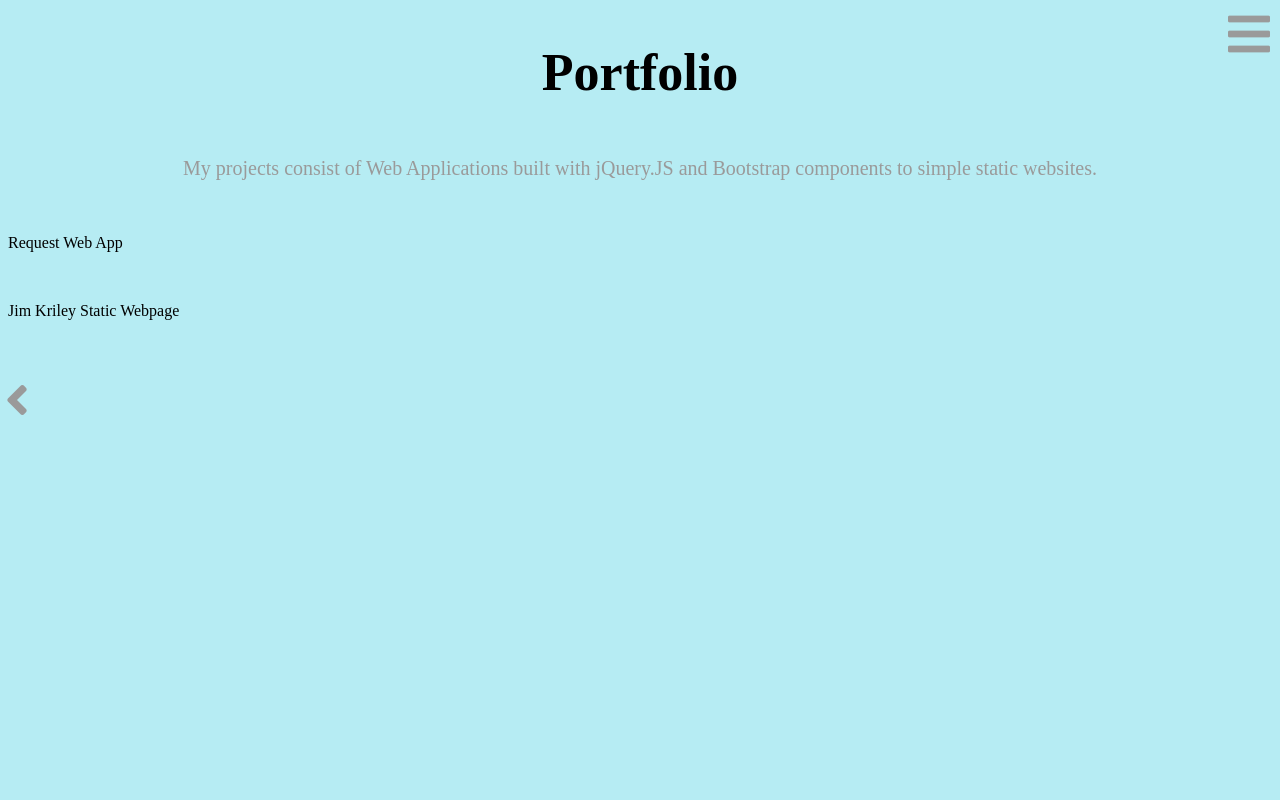
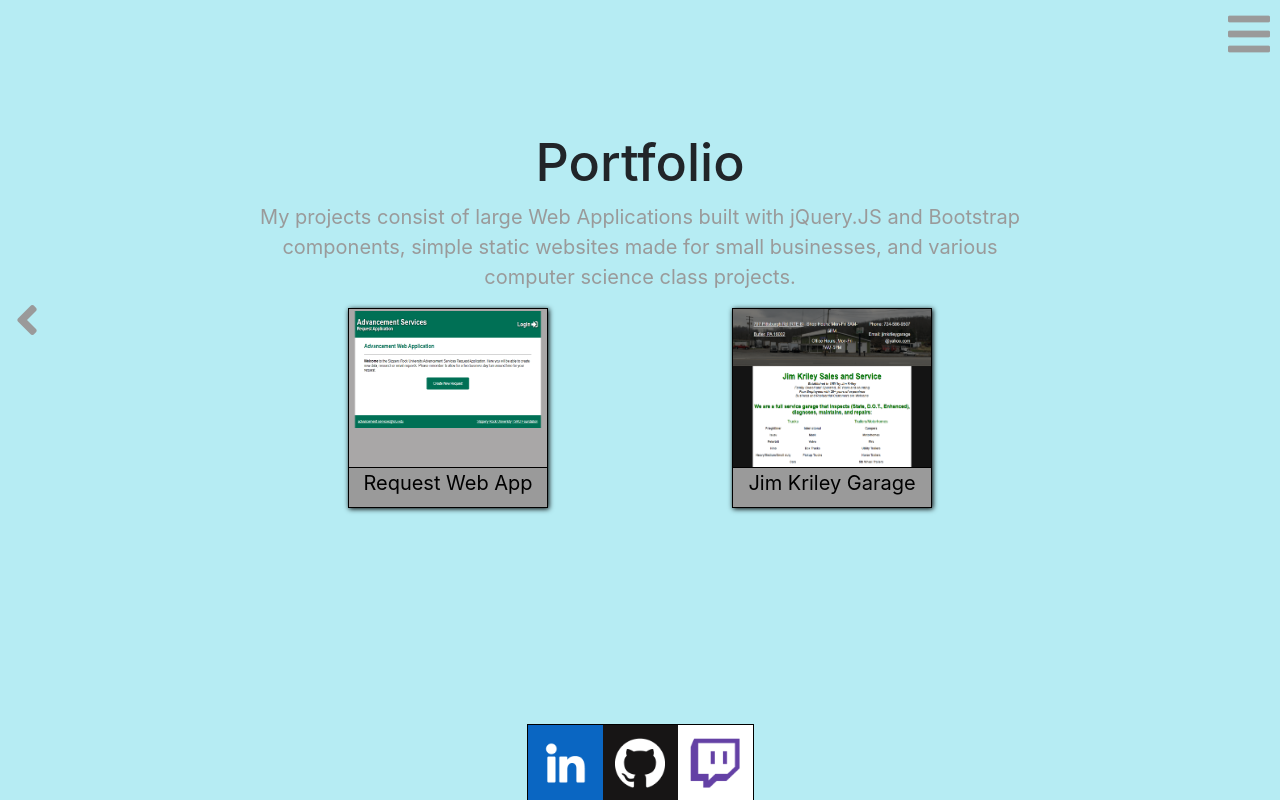
Before and after one commit to sas1041/Personal-Website, a PHP site: page /portfolio.html in a window 1280 px wide. Run offline with PHP 8.4, Linux system fonts and the light colour scheme; some libraries are stand-ins or nearby versions.

Commit message:
Add files via upload

```diff
--- a/css/style.css
+++ b/css/style.css
@@ -1,5 +1,7 @@
 body {
   background-color: #B6ECF3;
+  margin: 0;
+  padding: 0;
 }
 
 .fas {
@@ -12,37 +14,68 @@ body {
   right: 10px;
 }
 
-#menuX {
-  position: absolute;
-  top: 10px;
-  left: 10px;
-  color: white;
-}
-
 #menu {
-  width: 0;
+  width: 100%;
   background-color: #0077ba;
   position: fixed;
-  height: 100%;
-  overflow-x: hidden;
-  padding-top: 70px;
+  height: 0;
+  overflow: hidden;
   z-index: 1;
   top: 0;
-  right: 0;
   -webkit-transition: 0.5s;
   transition: 0.5s;
+  display: -webkit-box;
+  display: -ms-flexbox;
+  display: flex;
+  -webkit-box-orient: horizontal;
+  -webkit-box-direction: normal;
+      -ms-flex-flow: row nowrap;
+          flex-flow: row nowrap;
+  -webkit-box-pack: center;
+      -ms-flex-pack: center;
+          justify-content: center;
+  -webkit-box-align: center;
+      -ms-flex-align: center;
+          align-items: center;
 }
 
 #menu a {
-  padding: 6px 8px 6px 20px;
+  margin-left: 20px;
+  margin-right: 20px;
   text-decoration: none;
   font-size: 25px;
   color: white;
-  display: block;
 }
 
 #menu a:hover {
   color: #f1f1f1;
+  text-decoration: underline;
+}
+
+#menu #menuX {
+  position: absolute;
+  top: 10px;
+  right: 10px;
+  color: white;
+}
+
+main {
+  display: -webkit-box;
+  display: -ms-flexbox;
+  display: flex;
+  -webkit-box-pack: justify;
+      -ms-flex-pack: justify;
+          justify-content: space-between;
+  -webkit-box-align: center;
+      -ms-flex-align: center;
+          align-items: center;
+  -webkit-box-orient: horizontal;
+  -webkit-box-direction: normal;
+      -ms-flex-flow: row nowrap;
+          flex-flow: row nowrap;
+  position: fixed;
+  height: 80%;
+  width: 100%;
 }
 
 #content {
@@ -54,6 +87,7 @@ body {
   -webkit-box-direction: normal;
       -ms-flex-flow: column nowrap;
           flex-flow: column nowrap;
+  width: 60%;
 }
 
 #content h1 {
@@ -65,44 +99,204 @@ body {
   font-size: 20px;
 }
 
-#contactArrow, #portfolioArrow {
-  width: 150px;
+#projects {
+  display: -webkit-box;
+  display: -ms-flexbox;
+  display: flex;
+  -ms-flex-pack: distribute;
+      justify-content: space-around;
+}
+
+#projects .panel {
+  width: 200px;
   height: 200px;
+  background-color: #9A9A9A;
+  border: 1px solid black;
+  -webkit-box-shadow: 1px 1px 5px black;
+          box-shadow: 1px 1px 5px black;
+  -webkit-transition: 0.2s;
+  transition: 0.2s;
+  cursor: pointer;
+}
+
+#projects .panel img {
+  width: 100%;
+  height: 80%;
+  border-bottom: 1px solid black;
+}
+
+#projects .panel p {
+  margin: 0;
+  color: black;
+  font-weight: 400;
+}
+
+#projects .panel:hover {
+  -webkit-transform: scale(1.1);
+          transform: scale(1.1);
+  -webkit-transition: 0.2s;
+  transition: 0.2s;
+}
+
+.expandedPanel {
+  display: none;
   position: fixed;
+  z-index: 1;
   top: 0;
   bottom: 0;
+  left: 0;
+  right: 0;
   margin: auto;
+  width: 80%;
+  height: 80%;
+  overflow: hideen;
+  background-color: rgba(209, 209, 209, 0.8);
+  border: 1px solid black;
+  -webkit-box-shadow: 1px 1px 10px #9A9A9A;
+          box-shadow: 1px 1px 10px #9A9A9A;
+}
+
+.expandedPanel .panelX {
+  position: absolute;
+  top: 10px;
+  right: 10px;
+  cursor: pointer;
+  text-shadow: 1px 1px 5px black;
+}
+
+.expandedPanel .imageGallery {
   display: -webkit-box;
   display: -ms-flexbox;
   display: flex;
   -webkit-box-align: center;
       -ms-flex-align: center;
           align-items: center;
+  -webkit-box-pack: center;
+      -ms-flex-pack: center;
+          justify-content: center;
+  width: 80%;
+}
+
+.expandedPanel .imageGallery img {
+  height: 550px;
+}
+
+.expandedPanel .sideDesc {
+  width: 20%;
+  background-color: #0077ba;
+  color: white;
+  padding-top: 35px;
+  padding-left: 5px;
+  padding-right: 5px;
+}
+
+.carousel-control-next, .carousel-control-prev, .carousel-indicators {
+  -webkit-filter: invert(100%);
+          filter: invert(100%);
+}
+
+#contact p {
+  text-align: left;
+}
+
+#contactForm {
+  width: 80%;
+  margin-left: auto;
+  margin-right: auto;
+}
+
+#contactForm .form-element {
+  display: -webkit-box;
+  display: -ms-flexbox;
+  display: flex;
+  -webkit-box-orient: horizontal;
+  -webkit-box-direction: normal;
+      -ms-flex-flow: row wrap;
+          flex-flow: row wrap;
+  -webkit-box-pack: center;
+      -ms-flex-pack: center;
+          justify-content: center;
+  padding: 5px 0px;
+  -webkit-box-align: start;
+      -ms-flex-align: start;
+          align-items: flex-start;
+}
+
+#contactForm .form-element label {
+  width: 20%;
+  font-weight: bold;
+  font-size: 20px;
+  text-align: left;
+}
+
+#contactForm .form-element input, #contactForm .form-element textarea {
+  width: 75%;
+  padding: 5px;
+  -webkit-box-sizing: border-box;
+          box-sizing: border-box;
+  border-radius: 4px;
+  border: 2px solid #9A9A9A;
+}
+
+#contactForm .form-element input:focus, #contactForm .form-element textarea:focus {
+  outline: none !important;
+  -webkit-box-shadow: 1px 1px 10px #9A9A9A;
+          box-shadow: 1px 1px 10px #9A9A9A;
+  border: 2px solid black;
+}
+
+#contactForm .form-element textarea {
+  height: 100px;
+}
+
+#contactForm .form-element input[type="email"] {
+  background-image: url(../images/email.png);
+  background-position: 5px 5px;
+  background-repeat: no-repeat;
+  background-size: 20px;
+  padding-left: 30px;
+}
+
+#contactArrow, #portfolioArrow {
+  width: 100px;
+  height: 200px;
+  display: -webkit-box;
+  display: -ms-flexbox;
+  display: flex;
+  -webkit-box-align: center;
+      -ms-flex-align: center;
+          align-items: center;
+  text-decoration: none;
+  position: relative;
 }
 
 #contactArrow span, #portfolioArrow span {
-  position: relative;
+  position: absolute;
   display: none;
   color: #9A9A9A;
 }
 
 #contactArrow {
-  left: 5px;
+  left: 15px;
 }
 
 #contactArrow span {
-  left: 25px;
+  left: 50px;
 }
 
 #portfolioArrow {
   -webkit-box-pack: end;
       -ms-flex-pack: end;
           justify-content: flex-end;
-  right: 5px;
+  right: 15px;
 }
 
 #portfolioArrow span {
-  right: 25px;
+  right: 50px;
+}
+
+.empty {
+  width: 100px;
 }
 
 #socials {
@@ -113,7 +307,7 @@ body {
   -webkit-box-direction: normal;
       -ms-flex-flow: row wrap;
           flex-flow: row wrap;
-  position: absolute;
+  position: fixed;
   bottom: 0;
   left: 0;
   right: 0;
--- a/css/style.sass
+++ b/css/style.sass
@@ -3,75 +3,190 @@ $secondary-color: #0077ba
 
 body
     background-color: #B6ECF3
+    margin: 0
+    padding: 0
 
 .fas
     color: $primary-color
+
 #menuIcon
     position: absolute
     top: 10px
     right: 10px
-#menuX
-    position: absolute
-    top: 10px
-    left: 10px
-    color: white
 #menu
-    width: 0
+    width: 100%
     background-color: $secondary-color
     position: fixed
-    height: 100%
-    overflow-x: hidden
-    padding-top: 70px
+    height: 0
+    overflow: hidden
     z-index: 1
     top: 0
-    right: 0
     transition: 0.5s
+    display: flex
+    flex-flow: row nowrap
+    justify-content: center
+    align-items: center
     a
-        padding: 6px 8px 6px 20px
+        margin-left: 20px
+        margin-right: 20px
         text-decoration: none
         font-size: 25px
         color: white
-        display: block
     a:hover
         color: #f1f1f1
+        text-decoration: underline
+    #menuX
+        position: absolute
+        top: 10px
+        right: 10px
+        color: white
+
+main
+    display: flex
+    justify-content: space-between
+    align-items: center
+    flex-flow: row nowrap
+    position: fixed
+    height: 80%
+    width: 100%
 
 #content
     display: flex
     text-align: center
     flex-flow: column nowrap
+    width: 60%
     h1
         font-size: 52px
     p
         color: $primary-color
         font-size: 20px
 
-#contactArrow, #portfolioArrow
-    width: 150px
-    height: 200px
+#projects
+    display: flex
+    justify-content: space-around
+    .panel
+        width: 200px
+        height: 200px
+        background-color: $primary-color
+        border: 1px solid black
+        box-shadow: 1px 1px 5px black
+        transition: 0.2s
+        cursor: pointer
+        img
+            width: 100%
+            height: 80%
+            border-bottom: 1px solid black
+        p
+            margin: 0
+            color: black
+            font-weight: 400
+    .panel:hover
+        transform: scale(1.1)
+        transition: 0.2s
+
+.expandedPanel
+    display: none /* hidden by default */
     position: fixed
+    z-index: 1 /* Sit on top */
     top: 0
     bottom: 0
+    left: 0
+    right: 0
     margin: auto
+    width: 80%
+    height: 80%
+    overflow: hideen
+    background-color: rgba(209, 209, 209, 0.8)
+    border: 1px solid black
+    box-shadow: 1px 1px 10px $primary-color
+    .panelX
+        position: absolute
+        top: 10px
+        right: 10px
+        cursor: pointer
+        text-shadow: 1px 1px 5px black
+    .imageGallery
+        display: flex
+        align-items: center
+        justify-content: center
+        width: 80%
+        img
+            height: 550px
+    .sideDesc
+        width: 20%
+        background-color: $secondary-color
+        color: white
+        padding-top: 35px
+        padding-left: 5px
+        padding-right: 5px
+
+.carousel-control-next, .carousel-control-prev, .carousel-indicators
+    filter: invert(100%)
+
+#contact
+    p
+        text-align: left
+#contactForm
+    width: 80%
+    margin-left: auto
+    margin-right: auto
+    .form-element
+        display: flex
+        flex-flow: row wrap
+        justify-content: center
+        padding: 5px 0px
+        align-items: flex-start
+        label
+            width: 20%
+            font-weight: bold
+            font-size: 20px
+            text-align: left
+        input, textarea
+            width: 75%
+            padding: 5px
+            box-sizing: border-box
+            border-radius: 4px
+            border: 2px solid $primary-color
+        input:focus, textarea:focus
+            outline: none !important
+            box-shadow: 1px 1px 10px $primary-color
+            border: 2px solid black
+        textarea
+            height: 100px
+        input[type="email"]
+            background-image: url(../images/email.png)
+            background-position: 5px 5px
+            background-repeat: no-repeat
+            background-size: 20px
+            padding-left: 30px
+
+#contactArrow, #portfolioArrow
+    width: 100px
+    height: 200px
     display: flex
     align-items: center
+    text-decoration: none
+    position: relative
     span
-        position: relative
+        position: absolute
         display: none
         color: $primary-color
 #contactArrow
-    left: 5px
+    left: 15px
     span
-        left: 25px
+        left: 50px
 #portfolioArrow
     justify-content: flex-end
-    right: 5px
+    right: 15px
     span
-        right: 25px
+        right: 50px
+.empty
+    width: 100px
 
 #socials
     display: flex
     flex-flow: row wrap
-    position: absolute
+    position: fixed
     bottom: 0
     left: 0
     right: 0
@@ -84,7 +199,6 @@ body
     display: flex
     justify-content: center
     align-items: center
-    img
 
 #linkedin
     background-color: #0a66c2
@@ -102,11 +216,26 @@ body
 .cursor
     cursor: pointer
 
+@media screen and (max-width: 600px)
+    #menu
+        flex-flow: column nowrap
+        a
+            margin-left: auto
+            margin-right: auto
+            text-align: center
+            padding: 20px
+
 @media screen and (max-width: 420px)
+    main
+        align-items: flex-start
+        justify-content: center
     #content
+        margin-top: 70px
+        width: 100%
+        padding: 0px 20px
         h1
             font-size: 36px
         p
             font-size: 18px
-    #contactArrow, #portfolioArrow
+    #contactArrow, #portfolioArrow, .empty
         display: none
--- a/portfolio.html
+++ b/portfolio.html
@@ -10,46 +10,153 @@
         <meta name="keyword" content="Shane Smith, SRU, Slippery Rock University, ">
         <meta name="viewport" content="width=device-width, initial-scale=1">
         <link rel="icon" type="image/png" href="images/favicon.png"/>
-        <link rel="stylesheet" href="./css/style.css">
+        <link rel="stylesheet" href="https://stackpath.bootstrapcdn.com/bootstrap/4.3.1/css/bootstrap.min.css" integrity="sha384-ggOyR0iXCbMQv3Xipma34MD+dH/1fQ784/j6cY/iJTQUOhcWr7x9JvoRxT2MZw1T" crossorigin="anonymous">
         <link rel="stylesheet" href="./vendor/jquery-ui/jquery-ui.min.css">
         <link rel="stylesheet" href="https://cdnjs.cloudflare.com/ajax/libs/animate.css/4.1.1/animate.min.css"/>
         <link rel="stylesheet" href="./vendor/font-awesome/css/all.min.css">
+        <link rel="stylesheet" href="./css/style.css">
     </head>
     <body>
-        <main>
-            <i id="menuIcon" class="fas fa-bars fa-3x cursor"></i>
         <div id="menu">
             <i id="menuX" class="fas fa-bars fa-3x cursor"></i>
+            <a href="contact.html">Contact</a>
             <a href="index.html">Home</a>
             <a href="portfolio.html">Portfolio</a>
-                <a href="contact.html">Contact</a>
         </div>
-            <div id="page-control">
-                <a href="index.html"><div id="contactArrow" class="cursor">
+        <div id="requestApp" class="expandedPanel">
+            <div class="imageGallery">
+                <div id="requestAppCarousel" class="carousel slide" data-ride="carousel">
+                    <ol class="carousel-indicators">
+                        <li data-target="#requestAppCarousel" data-slide-to="0" class="active"></li>
+                        <li data-target="#requestAppCarousel" data-slide-to="1"></li>
+                        <li data-target="#requestAppCarousel" data-slide-to="2"></li>
+                    </ol>
+                    <div class="carousel-inner">
+                        <div class="carousel-item active">
+                            <img class="d-block w-100" src="images/request_app/requestAppFULL.PNG" alt="First slide">
+                        </div>
+                        <div class="carousel-item">
+                            <img class="d-block w-100" src="images/request_app/dataRequest.PNG" alt="Second slide">
+                        </div>
+                        <div class="carousel-item">
+                            <img class="d-block w-100" src="images/request_app/loggedIn.PNG" alt="Third slide">
+                        </div>
+                    </div>
+                    <a class="carousel-control-prev" href="#requestAppCarousel" role="button" data-slide="prev">
+                        <span class="carousel-control-prev-icon" aria-hidden="true"></span>
+                        <span class="sr-only">Previous</span>
+                    </a>
+                    <a class="carousel-control-next" href="#requestAppCarousel" role="button" data-slide="next">
+                        <span class="carousel-control-next-icon" aria-hidden="true"></span>
+                        <span class="sr-only">Next</span>
+                    </a>
+                </div>
+            </div>
+            <div class="sideDesc">
+                <i class="far fa-times-circle fa-2x panelX"></i>
+                <h3>Description:</h3>
+                <p>This web application was made in order to serve as a request portal for members of Slippery Rock University to put in different kinds of data information requests</p>
+                <h3>Languages Used:</h3>
+                <ul>
+                    <li>HTML</li>
+                    <li>CSS</li>
+                    <li>Javascript</li>
+                    <li>PHP</li>
+                    <li>SQL</li>
+                </ul>
+                <h3>Resources Used:</h3>
+                <ul>
+                    <li>jQuery</li>
+                    <li>Bootstrap</li>
+                    <li>PDO</li>
+                </ul>
+            </div>
+        </div>
+        <div id="garageWebsite" class="expandedPanel">
+            <div class="imageGallery">
+                <div id="garageWebsiteCarousel" class="carousel slide" data-ride="carousel">
+                    <ol class="carousel-indicators">
+                        <li data-target="#garageWebsiteCarousel" data-slide-to="0" class="active"></li>
+                        <li data-target="#garageWebsiteCarousel" data-slide-to="1"></li>
+                    </ol>
+                    <div class="carousel-inner">
+                        <div class="carousel-item active">
+                            <img class="d-block w-100" src="images/garage_website/topFULL.PNG" alt="Top of Jim Kriley Garage Static Website">
+                        </div>
+                        <div class="carousel-item">
+                            <img class="d-block w-100" src="images/garage_website/bottomFULL.PNG" alt="Bottom of Jim Kriley Garage Static Website">
+                        </div>
+                    </div>
+                    <a class="carousel-control-prev" href="#garageWebsiteCarousel" role="button" data-slide="prev">
+                        <span class="carousel-control-prev-icon" aria-hidden="true"></span>
+                        <span class="sr-only">Previous</span>
+                    </a>
+                    <a class="carousel-control-next" href="#garageWebsiteCarousel" role="button" data-slide="next">
+                        <span class="carousel-control-next-icon" aria-hidden="true"></span>
+                        <span class="sr-only">Next</span>
+                    </a>
+                </div>
+            </div>
+            <div class="sideDesc">
+                <i class="far fa-times-circle fa-2x panelX"></i>
+                <h3>Description:</h3>
+                <p>This static webpage was built to help a business to promote common information that they recieve calls about.</p>
+                <h3>Languages Used:</h3>
+                <ul>
+                    <li>HTML</li>
+                    <li>CSS</li>
+                    <li>Javascript</li>
+                </ul>
+                <h3>Resources Used:</h3>
+                <ul>
+                    <li>Fancybox</li>
+                    <li>Bootstrap</li>
+                </ul>
+            </div>
+        </div>
+        <main id="portfolio">
+            <i id="menuIcon" class="fas fa-bars fa-3x cursor"></i>
+            <a href="index.html" id="contactArrow" class="cursor">
                 <i class="fas fa-angle-left fa-3x"></i>
                 <span class="animate__animated animate__faster">Home</span>
-                </div></a>
-            </div>
+            </a>
             <div id="content">
                 <h1>Portfolio</h1>
-                <p>My projects consist of Web Applications built with jQuery.JS and Bootstrap components to simple static websites.</p>
-            </div>
-            <div class="panel">
-                <img src="">
+                <p>My projects consist of large Web Applications built with jQuery.JS and Bootstrap components, simple static websites made for small businesses, and various computer science class projects.</p>
+                <div id="projects">
+                    <div id="requestPanel" class="panel">
+                        <img src="./images/request_app/requestApp.PNG">
                         <div class="panelText">
                             <p>Request Web App</p>
                         </div>
                     </div>
-            <div class="panel">
-                <img src="">
+                    <div id="garagePanel" class="panel">
+                        <img src="./images/garage_website/garage.PNG">
                         <div class="panelText">
-                    <p>Jim Kriley Static Webpage</p>
+                            <p>Jim Kriley Garage</p>
                         </div>
                     </div>
+                </div>
+            </div>
+            <div class="empty"></div> <!-- Used to fill space that arrow link should take up -->
         </main>
+        <footer>
+            <div id="socials">
+                <a href="https://www.linkedin.com/in/qsmith-qshane/" id="linkedin" target="_blank">
+                    <img class="social" src="images/linkedIn.png">
+                </a>
+                <a href="https://github.com/TheCrazyShark" id="github" target="_blank">
+                    <img class="social" src="images/github.png">
+                </a>
+                <a href="https://www.twitch.tv/themanicshark" id="twitch" target="_blank">
+                    <img class="social" src="images/twitch.png">
+                </a>
+            </div>
+        </footer>
     </body>
     <script src="./vendor/jquery-3.4.1.min.js"></script>
     <script src="./vendor/jquery-ui/jquery-ui.min.js"></script>
-    <script src="./vendor/swup/dist/swup.min.js"></script>
+    <script src="https://cdnjs.cloudflare.com/ajax/libs/popper.js/1.14.7/umd/popper.min.js" integrity="sha384-UO2eT0CpHqdSJQ6hJty5KVphtPhzWj9WO1clHTMGa3JDZwrnQq4sF86dIHNDz0W1" crossorigin="anonymous"></script>
+    <script src="https://stackpath.bootstrapcdn.com/bootstrap/4.3.1/js/bootstrap.min.js" integrity="sha384-JjSmVgyd0p3pXB1rRibZUAYoIIy6OrQ6VrjIEaFf/nJGzIxFDsf4x0xIM+B07jRM" crossorigin="anonymous"></script>
     <script src="./js/script.js"></script>
 </html>
```
Also changed, not shown: other parts of css/style.css (+29 -1 lines), contact.html (+24 -14 lines), index.html (+16 -16 lines), js/script.js (+42 -6 lines), images/email.png (added), images/garage_website/bottomFULL.PNG (added), images/garage_website/garage.PNG (added), images/garage_website/topFULL.PNG (added), images/jimGarage.PNG (added), images/request_app/dataRequest.PNG (added), images/request_app/loggedIn.PNG (added), images/request_app/requestApp.PNG (added), images/request_app/requestAppFULL.PNG (added), images/x.png (added), 1 more files, 1 other file. Lines whose indentation alone changed are shown as unchanged.
